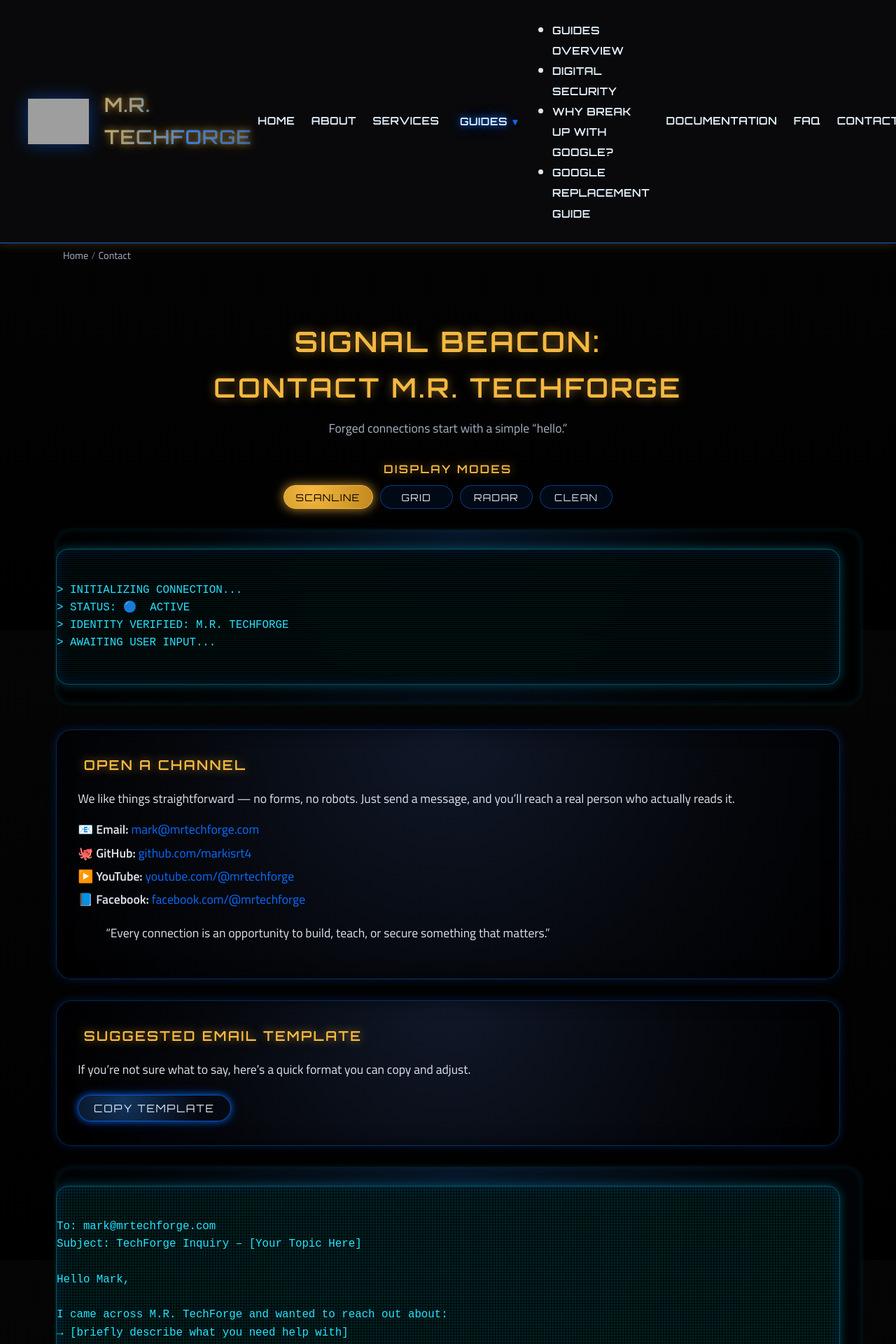
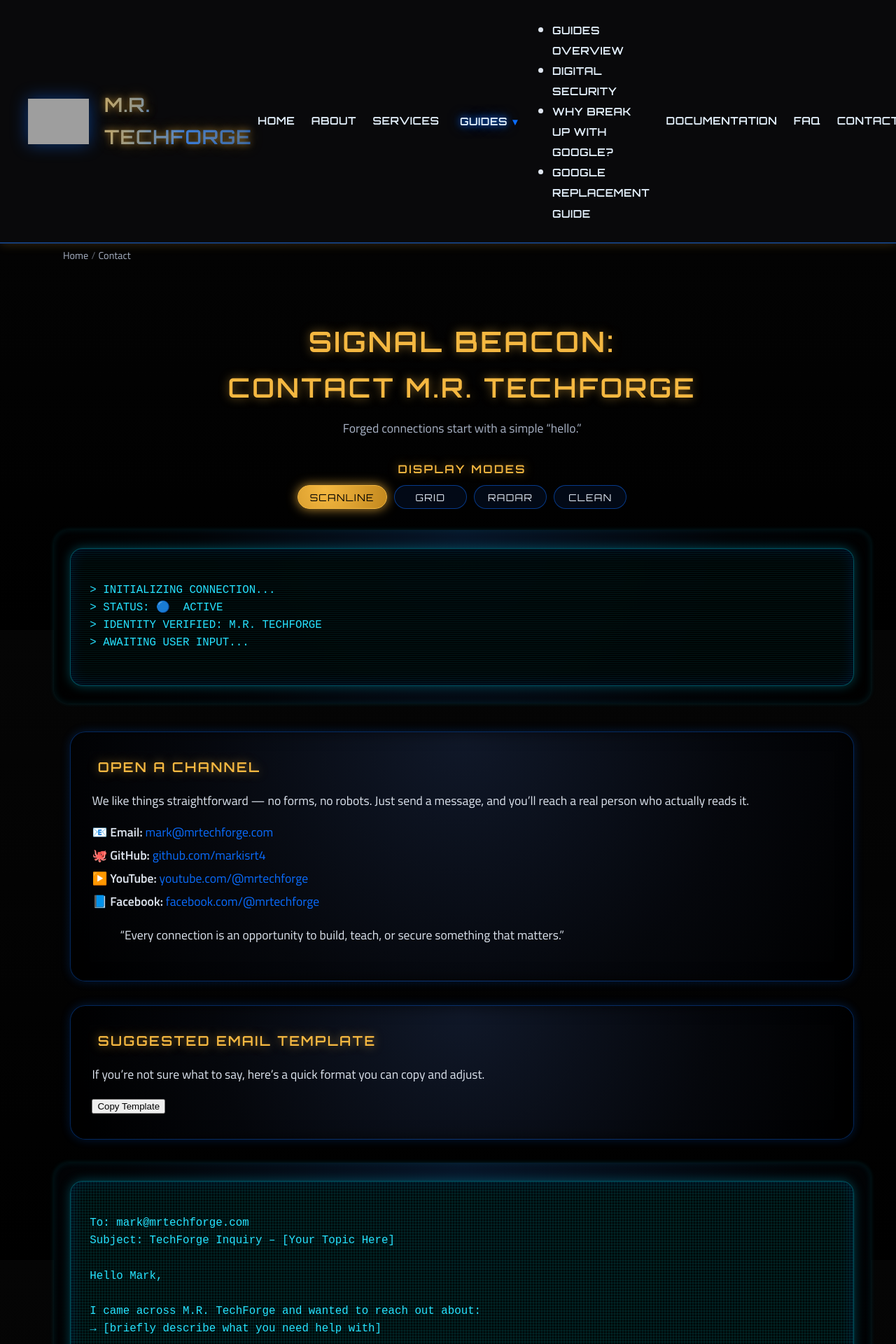
Before and after one commit to markisrt4/mrtechforge.github.io, a Jekyll site: the page built from contact.md, in a window 1280 px wide. Shown: the top 1920 px of the page at 70% size. Built offline with Jekyll 4.4.1, drawn with Linux system fonts in a browser that asks for light colours; grey boxes are pictures that could not be loaded.

Commit message:
Update _pages-contact.scss

```diff
--- a/_sass/_pages-contact.scss
+++ b/_sass/_pages-contact.scss
@@ -1,13 +1,12 @@
 /* =========================================================
-   CONTACT PAGE — FORGE STYLE (v3.0 WIDE + CENTERED)
-   Wide lane • Matching card/terminal widths • Glow button
+   CONTACT PAGE — FORGE STYLE (v2.2 WIDE + CENTERED)
    ========================================================= */
 
 .forge-contact-page {
   padding: 2.4rem 1.2rem 3rem;
   margin: 0 auto;
   width: 100%;
-  max-width: 1240px; /* page lane */
+  max-width: 1240px;     /* wider lane on desktop */
 }
 
 /* =========================================================
@@ -51,7 +50,6 @@
 .forge-terminal-modes {
   margin: 1.6rem auto 1.2rem;
   text-align: center;
-
   max-width: 1120px;
   width: min(100%, 1120px);
 }
@@ -105,15 +103,14 @@
 }
 
 /* =========================================================
-   TERMINAL PANELS — aligned with cards
+   TERMINAL PANELS — centered, wide, no overflow
    ========================================================= */
 
 .forge-terminal-panel {
   position: relative;
-  margin: 1.8rem auto 2.2rem;
-  padding: 1.6rem 1.8rem;
+  margin: 1.8rem auto 2.4rem;
+  padding: 1.5rem 1.4rem;
   border-radius: 22px;
-
   max-width: 1120px;
   width: min(100%, 1120px);
 
@@ -125,9 +122,10 @@
   overflow: hidden;
 }
 
+/* more breathing room between CRT border + text */
 .forge-terminal-screen {
   position: relative;
-  padding: 1.2rem 1.8rem; /* matches card inner feel */
+  padding: 1.3rem 1.6rem;       /* was ~1.0 / 1.2 */
   border-radius: 18px;
 
   background: rgba(0, 0, 0, 0.9);
@@ -227,11 +225,11 @@
 }
 
 /* =========================================================
-   FORGE CARDS — aligned with terminals
+   FORGE CARDS — override for contact page
    ========================================================= */
 
 .forge-contact-page .forge-card {
-  margin: 1.8rem auto;
+  margin: 2rem auto;
   padding: 2rem 1.8rem;
   border-radius: 22px;
   max-width: 1120px;
@@ -275,44 +273,6 @@
 }
 
 /* =========================================================
-   GLOW BUTTON (Copy Template)
-   ========================================================= */
-
-.forge-contact-page .btn-glow {
-  display: inline-block;
-  margin-top: 0.4rem;
-  padding: 0.5rem 1.3rem;
-  border-radius: 999px;
-  border: 1px solid rgba(var(--forge-accent-rgb), 0.7);
-  background: radial-gradient(circle at 30% 20%, #12345f 0%, #050810 70%);
-  color: var(--forge-text);
-  font-family: "Orbitron", sans-serif;
-  font-size: 0.9rem;
-  letter-spacing: 0.12em;
-  text-transform: uppercase;
-  cursor: pointer;
-
-  box-shadow:
-    0 0 10px rgba(var(--forge-accent-rgb), 0.7),
-    0 0 18px rgba(var(--forge-accent-rgb), 0.3);
-  transition:
-    background 0.2s ease,
-    box-shadow 0.2s ease,
-    transform 0.15s ease,
-    color 0.2s ease,
-    border-color 0.2s ease;
-}
-
-.forge-contact-page .btn-glow:hover {
-  transform: translateY(-1px);
-  border-color: var(--forge-hotmetal);
-  color: #fff;
-  box-shadow:
-    0 0 14px rgba(var(--forge-hotmetal-rgb), 0.9),
-    0 0 26px rgba(var(--forge-accent-rgb), 0.4);
-}
-
-/* =========================================================
    LOCATION CARD — wide blueprint panel
    ========================================================= */
 
@@ -337,6 +297,10 @@
   font-size: clamp(1.1rem, 3vw, 1.5rem);
   color: var(--forge-hotmetal);
   margin-bottom: 1.4rem;
+
+  /* kill global heading padding so it’s truly centered */
+  padding-left: 0;
+  padding-right: 0;
 }
 
 /* Blueprint plate */
@@ -364,6 +328,7 @@
   display: flex;
   gap: 0.7rem;
   padding: 0.18rem 0;
+  align-items: flex-start;
 }
 
 .forge-location-plate .plate-line span {
@@ -413,21 +378,17 @@
   }
 
   .forge-terminal-panel {
-    margin: 1.4rem auto 1.9rem;
-    padding: 1.3rem 1.1rem;
+    margin: 1.4rem auto 2rem;
+    padding: 1.2rem 1.1rem;
   }
 
   .forge-terminal-screen {
-    padding: 1rem 1.1rem;
-  }
-
-  .forge-terminal-screen code {
-    font-size: 0.9rem;
+    padding: 1rem 1.25rem;   /* slightly tighter on small screens */
   }
 
   .forge-contact-page .forge-card {
     padding: 1.5rem 1.2rem;
-    margin: 1.5rem auto;
+    margin: 1.6rem auto;
   }
 
   .forge-location-card {
@@ -435,48 +396,21 @@
   }
 }
 
-
-/* =========================================================
-   CONTACT PAGE – HARD ALIGNMENT GUARDRAILS
-   Keep things centered even if other files change later
-   ========================================================= */
-
-/* Make sure the whole page lane is centered & wide */
-.forge-contact-page {
-  max-width: 1120px;
-  margin: 2rem auto 3rem;
-}
-
-/* Ensure cards + terminals are centered and full-lane */
-.forge-contact-page .forge-card,
-.forge-contact-page .forge-terminal-panel,
-.forge-contact-page .forge-location-card {
-  max-width: 1120px;
-  width: 100%;
-  margin-left: auto;
-  margin-right: auto;
-}
-
-/* Kill any stray left padding / margin / transforms
-   that might leak in from global or terminal SCSS */
-.forge-contact-page .forge-terminal-panel,
-.forge-contact-page .forge-terminal-screen,
-.forge-contact-page .forge-terminal-screen pre,
-.forge-contact-page .forge-terminal-screen code {
-  margin-left: 0 !important;
-  padding-left: 0 !important;
-  transform: none !important;
-}
-
-/* Mobile: keep the “wide but not edge-to-edge” feel */
-@media (max-width: 640px) {
-  .forge-contact-page {
-    padding: 1.6rem 0.6rem 2.1rem;
+/* Very small screens — stack labels + values in location plate
+   so the whole “Proudly Serving SE Michigan” block feels cleaner */
+@media (max-width: 480px) {
+  .forge-location-plate .plate-line {
+    flex-direction: column;
+    align-items: flex-start;
+    gap: 0.1rem;
   }
 
-  .forge-contact-page .forge-card,
-  .forge-contact-page .forge-terminal-panel,
-  .forge-contact-page .forge-location-card {
-    border-radius: 18px;
+  .forge-location-plate .plate-line span {
+    min-width: auto;
+    text-align: left;
+  }
+
+  .plate-line.indent {
+    padding-left: 0;
   }
 }
```
